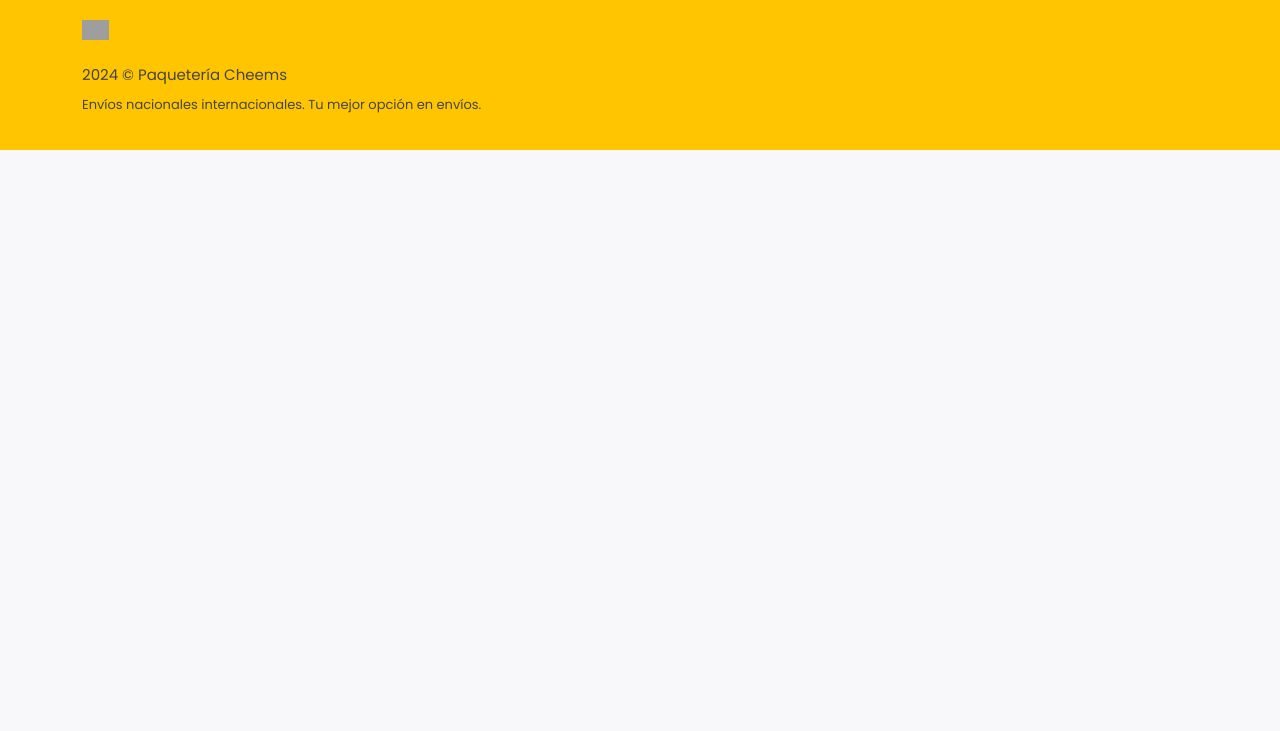
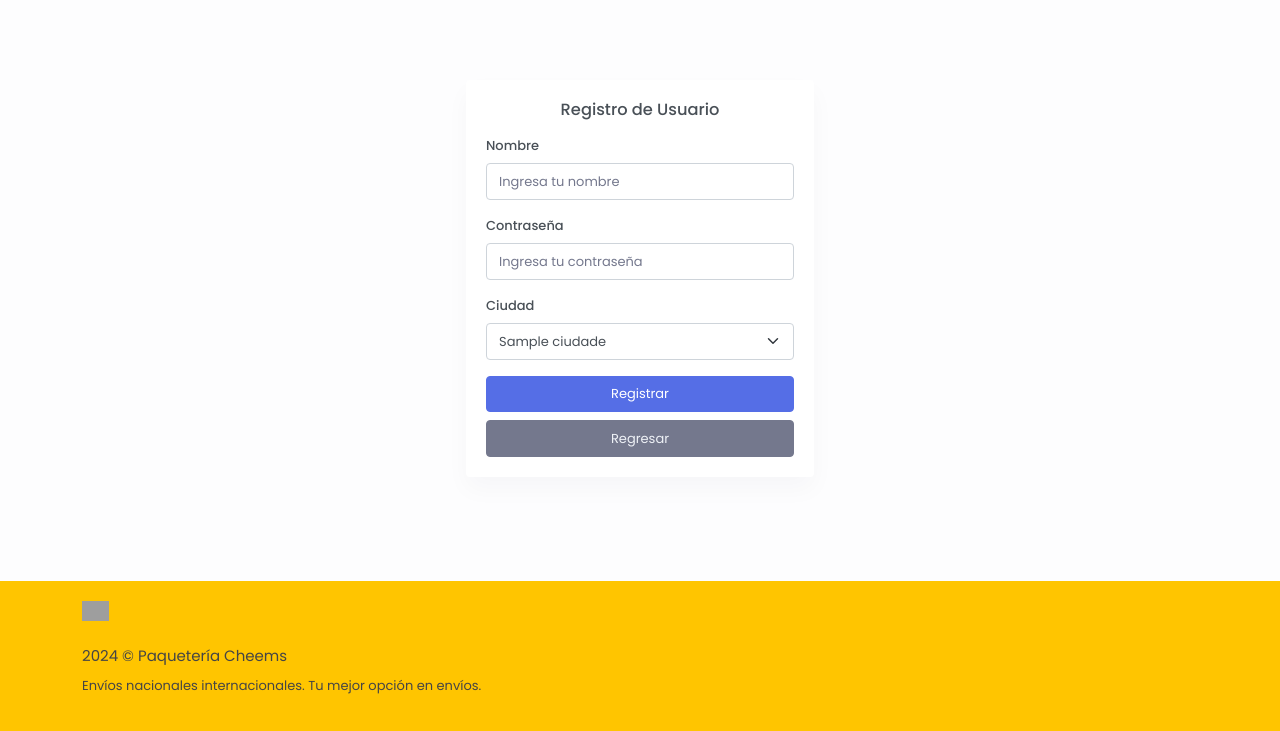
Before and after one commit to VictorRocha1549/Cheems, a Flask app: template templates/registro.html in a window 1280 px wide. Shown: the part 71-802 px from the top of the page. Before the commit the page ends 221 px from the top, so only its background shows below. Run offline with Flask 3, Linux system fonts and the light colour scheme; the template is opened without the code that fills it: most values are stand-ins (such as "Sample title", 1, 10 or a date in 2020); some libraries are stand-ins or nearby versions; grey boxes are pictures that could not be loaded.

Commit message:
Se relleno el template registro y ahora login te refirige a registrar, (Todavia no se implementa su funcionalidad)

```diff
--- a/app.py
+++ b/app.py
@@ -155,7 +155,12 @@ def costos():
 def login():
     return render_template('login.html')
 
-@app.route('/login-registro', methods=['POST'])
+@app.route('/registro', methods=['GET'])
+def registro():
+    ciudades=Ciudad.get_all()
+    return render_template('registro.html', ciudades=ciudades)
+
+@app.route('/registro', methods=['POST'])
 def save_usuario():
     data = request.json
     usuario = Usuario(nombre=data['nombre'], contrasenia=data['contrasenia'], ciudad_id=data['ciudad_id'])
--- a/templates/login.html
+++ b/templates/login.html
@@ -21,7 +21,7 @@
                                     <button type="submit" class="btn btn-primary">Iniciar Sesión</button>
                                 </div>
                             <div class="text-center mt-3">
-                                <a  class="text-decoration-none text-primary">Registrarse</a>
+                                <a class="text-decoration-none text-primary" href="{{ url_for('registro') }}">Registrarse</a>
                             </div>
                         </div>
                     </div>
--- a/templates/registro.html
+++ b/templates/registro.html
@@ -1,3 +1,45 @@
 {% include 'header.html' %}
 
+<section class="section">
+    <div class="bg-overlay bg-primary back-presentation"></div>
+    <div class="container">
+        <div class="container-fluid">
+            <div class="row justify-content-center">
+                <div class="col-lg-4 col-md-6 col-sm-8">
+                    <div class="card shadow">
+                        <div class="card-body">
+                            <h5 class="mb-3 text-center title-page">Registro de Usuario</h5>
+                                <!-- Campo para el nombre -->
+                                <div class="mb-3">
+                                    <label for="username" class="form-label">Nombre</label>
+                                    <input type="text" class="form-control" id="username" name="username" placeholder="Ingresa tu nombre" required>
+                                </div>
+                                <!-- Campo para la contraseña -->
+                                <div class="mb-3">
+                                    <label for="password" class="form-label">Contraseña</label>
+                                    <input type="password" class="form-control" id="password" name="password" placeholder="Ingresa tu contraseña" required>
+                                </div>
+                                <!-- Campo para la ciudad -->
+                                <div class="mb-3">
+                                    <label for="city" class="form-label">Ciudad</label>
+                                    <select class="form-select" id="estado" name="estado" required>
+                                        {% for c in ciudades  %}
+                                        <option value="{{c.nombre}}">{{c.nombre}}</option>
+                                        {% endfor %}
+                                    </select>
+                                </div>
+                                <!-- Botones -->
+                                <div class="d-grid gap-2">
+                                    <button type="submit" class="btn btn-primary">Registrar</button>
+                                    <button type="button" class="btn btn-secondary" onclick="window.history.back()">Regresar</button>
+                                </div>
+                        </div>
+                    </div>
+                </div>
+            </div>
+        </div>
+    </div>
+</section>
+
+
 {% include 'footer.html' %}
```
